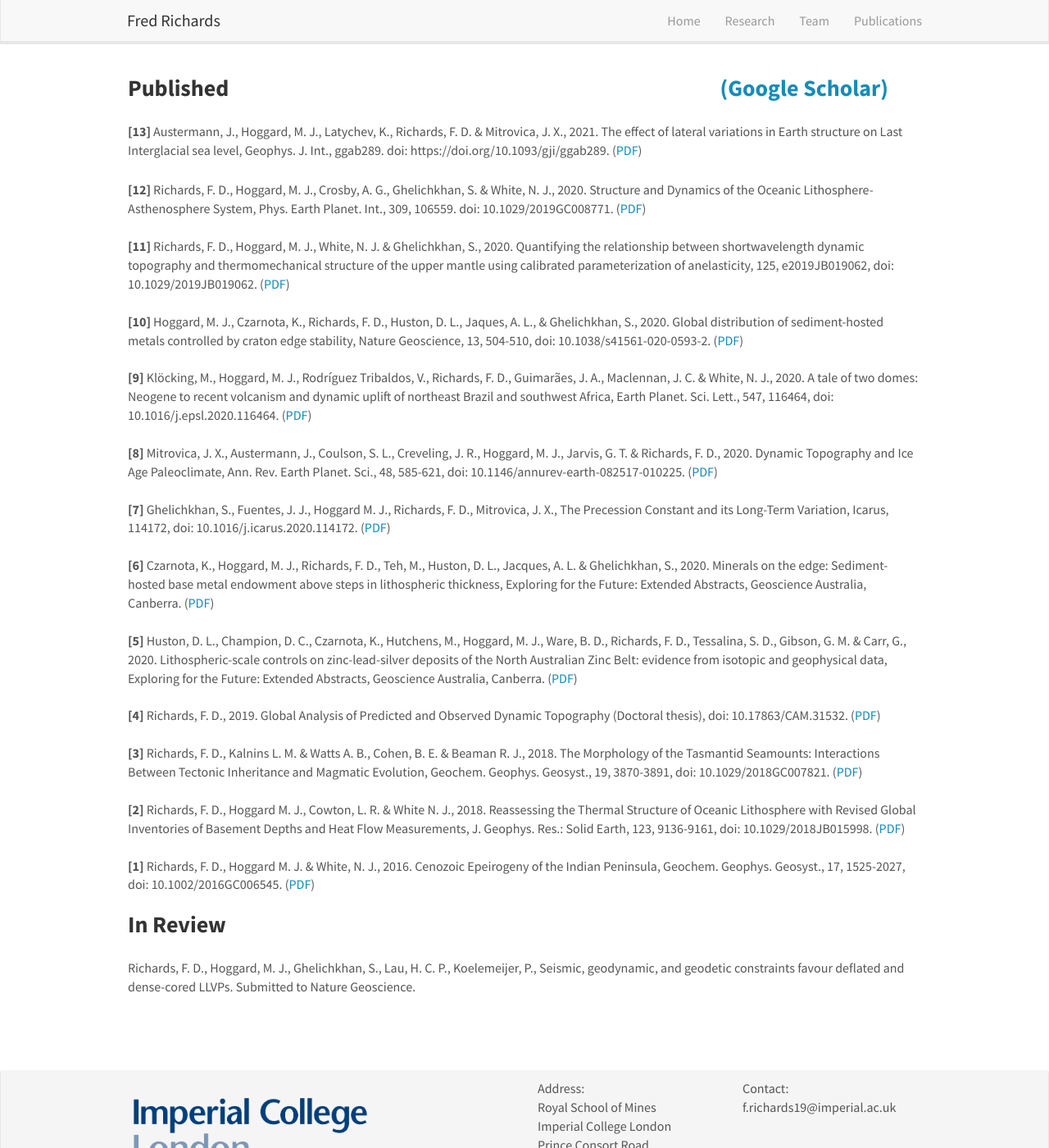
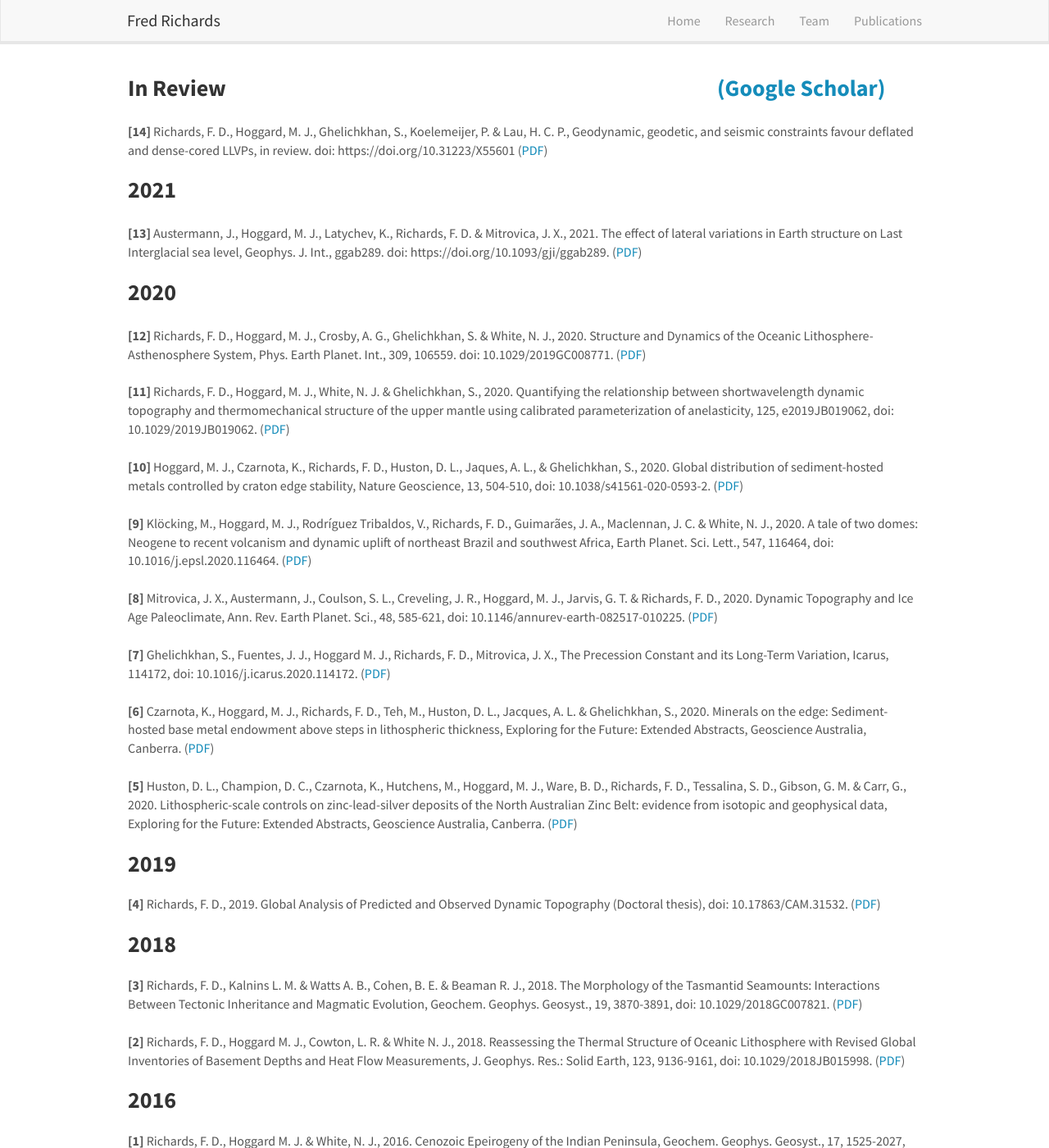
Before and after one commit to freddrichards/freddrichards.github.io, a Jekyll site: the page built from _pages/publications.md, in a window 1280 px wide and 1400 px high. Shown: the whole window at 82% size. Built offline with Jekyll 4.4.1, drawn with Linux system fonts in a browser that asks for light colours; nearby versions of some CDN libraries.

Commit message:
update publications

```diff
--- a/_pages/publications.md
+++ b/_pages/publications.md
@@ -6,11 +6,20 @@ sitemap: false
 permalink: /publications/
 ---
 
-<h3 style="font-weight: bold">Published	&emsp;&emsp;&emsp;&emsp;&emsp;&emsp;&emsp;&emsp;&emsp;&emsp;&emsp;&emsp;&emsp;&emsp;&emsp;&emsp;&emsp;&emsp;&emsp;&emsp;&emsp; [(Google Scholar)](https://scholar.google.co.uk/citations?user=IpZA1mcAAAAJ&hl=en&oi=sra)</h3>
+<h3 style="font-weight: bold">In Review	&emsp;&emsp;&emsp;&emsp;&emsp;&emsp;&emsp;&emsp;&emsp;&emsp;&emsp;&emsp;&emsp;&emsp;&emsp;&emsp;&emsp;&emsp;&emsp;&emsp;&emsp; [(Google Scholar)](https://scholar.google.co.uk/citations?user=IpZA1mcAAAAJ&hl=en&oi=sra)</h3>
+
+<p style="padding-top:15px">
+**[14]** Richards, F. D., Hoggard, M. J., Ghelichkhan, S., Koelemeijer, P. & Lau, H. C. P., Geodynamic, geodetic, and seismic constraints favour deflated and dense-cored LLVPs, in review. doi:  https://doi.org/10.31223/X55601 ([PDF](/documents/papers/richards_etal_2021_natgeo))
+</p>
+
+
+<h3 style="font-weight: bold">2021</h3>
 
 <p style="padding-top:15px">
 **[13]** Austermann, J., Hoggard, M. J., Latychev, K., Richards, F. D. & Mitrovica, J. X., 2021. The effect of lateral variations in Earth structure on Last Interglacial sea level, Geophys. J. Int., ggab289. doi:  https://doi.org/10.1093/gji/ggab289. ([PDF](/documents/papers/austermann_etal_2021_gji.pdf))
 </p>
+
+<h3 style="font-weight: bold">2020</h3>
 
 <p style="padding-top:15px">
 **[12]** Richards, F. D., Hoggard, M. J., Crosby, A. G., Ghelichkhan, S. & White, N. J., 2020. Structure and Dynamics of the Oceanic Lithosphere-Asthenosphere System, Phys. Earth Planet. Int., 309, 106559. doi: 10.1029/2019GC008771. ([PDF](/documents/papers/richards_etal_2020_pepi_compressed.pdf))
@@ -36,9 +45,14 @@ permalink: /publications/
 <p style="padding-top:12px">
 **[5]** Huston, D. L., Champion, D. C., Czarnota, K., Hutchens, M., Hoggard, M. J., Ware, B. D., Richards, F. D., Tessalina, S. D., Gibson, G. M. & Carr, G., 2020. Lithospheric-scale controls on zinc-lead-silver deposits of the North Australian Zinc Belt: evidence from isotopic and geophysical data, Exploring for the Future: Extended Abstracts, Geoscience Australia, Canberra. ([PDF](/documents/papers/huston_etal_2020_eftf.pdf))
 </p>
+
+<h3 style="font-weight: bold">2019</h3>
+
 <p style="padding-top:12px">
 **[4]** Richards, F. D., 2019. Global Analysis of Predicted and Observed Dynamic Topography (Doctoral thesis), doi: 10.17863/CAM.31532. ([PDF](/documents/papers/richards_2019_thesis_compressed.pdf))
 </p>
+
+<h3 style="font-weight: bold">2018</h3>
 <p style="padding-top:12px">
 **[3]** Richards, F. D., Kalnins L. M. & Watts A. B., Cohen, B. E. & Beaman R. J., 2018. The Morphology of the Tasmantid
 Seamounts: Interactions Between Tectonic Inheritance and Magmatic Evolution, Geochem. Geophys. Geosyst., 19, 3870-3891, doi: 10.1029/2018GC007821.  ([PDF](/documents/papers/richards_etal_2018_gcubed.pdf))
@@ -46,15 +60,13 @@ Seamounts: Interactions Between Tectonic Inheritance and Magmatic Evolution, Geo
 <p style="padding-top:12px">
 **[2]** Richards, F. D., Hoggard M. J., Cowton, L. R. & White N. J., 2018. Reassessing the Thermal Structure of Oceanic Lithosphere with Revised Global Inventories of Basement Depths and Heat Flow Measurements, J. Geophys. Res.: Solid Earth, 123, 9136-9161, doi: 10.1029/2018JB015998. ([PDF](/documents/papers/richards_etal_2018_jgr.pdf))
 </p>
+
+<h3 style="font-weight: bold">2016</h3>
+
 <p style="padding-top:12px">
 **[1]** Richards, F. D., Hoggard M. J. & White, N. J., 2016. Cenozoic Epeirogeny of the Indian Peninsula, Geochem. Geophys. Geosyst., 17, 1525-2027, doi: 10.1002/2016GC006545. ([PDF](/documents/papers/richards_etal_2016_gcubed.pdf))
 </p>
 
-<h3 style="font-weight: bold">In Review</h3>
-
-<p style="padding-top:15px">
-Richards, F. D., Hoggard, M. J., Ghelichkhan, S., Lau, H. C. P., Koelemeijer, P., Seismic, geodynamic, and geodetic constraints favour deflated and dense-cored LLVPs. Submitted to Nature Geoscience.
-</p>
 <br>
 <br>
 <br>
```
Also changed, not shown: 2 other files.
